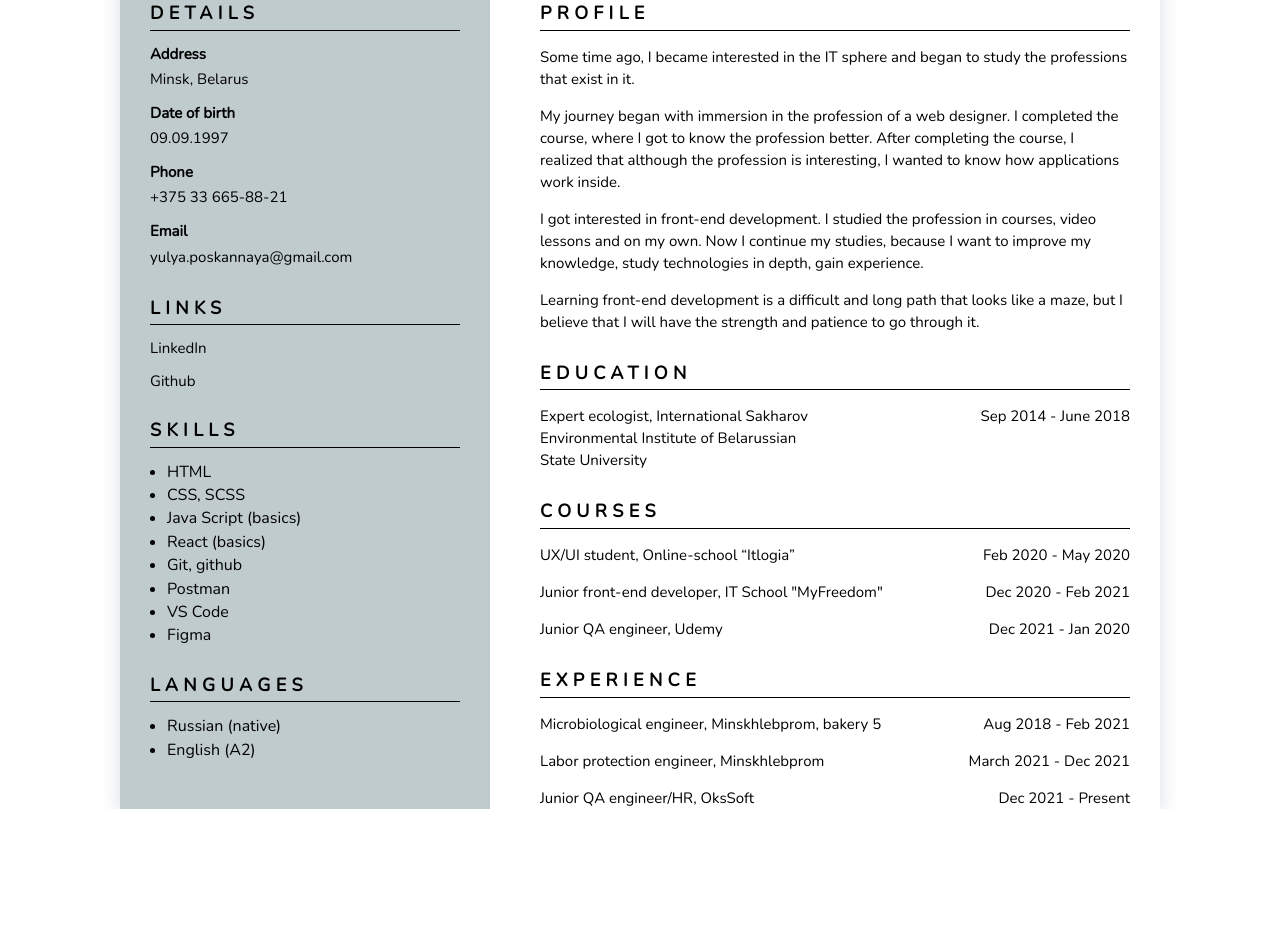
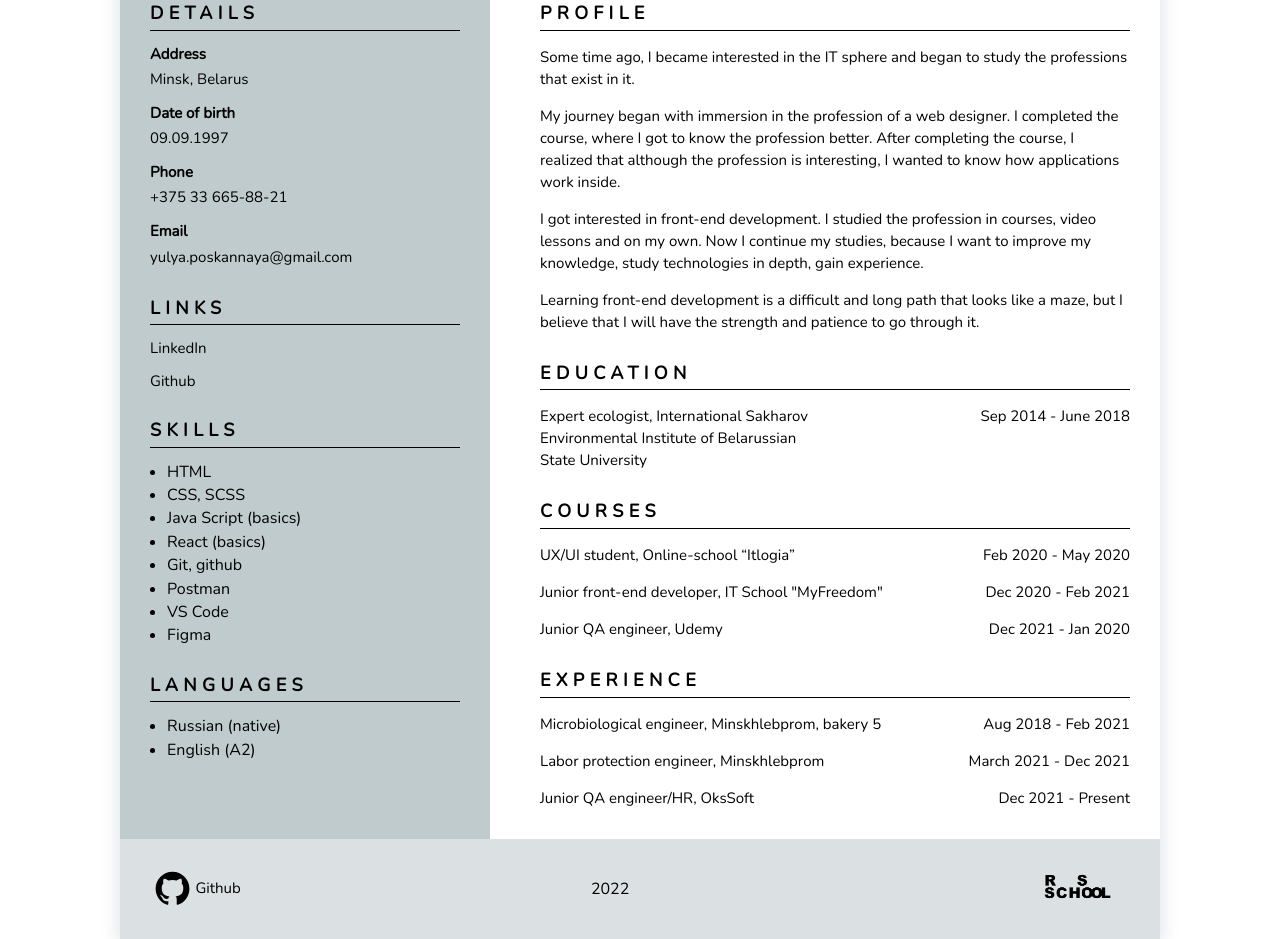
Before and after one commit to julia-poskannaya/rsschool-cv, a plain HTML site: page index.html in a window 1280 px wide. Shown: the part 347-1286 px from the top of the page. Before the commit the page ends 1156 px from the top, so only its background shows below. Drawn offline with Linux system fonts and the light colour scheme; files whose address does not match are found by name.

Commit message:
feat : final cv edits

```diff
--- a/index.html
+++ b/index.html
@@ -171,6 +171,16 @@
                 </div>
             </div>
         </main>
+
+        <footer class="footer">
+            <a href="https://github.com/julia-poskannaya" class="info-block-item-link info-block-item-link-footer">
+                <img src="./images/github_git_icon_145985.svg" alt="github">
+                Github</a>
+            <p class="footer-text">2022</p>
+            <a href="https://rs.school/js-stage0/" class="footer-logo">
+                <img src="./images/rs-logo.png" alt="rs-school-logo" class="footer-logo-img">
+            </a>
+        </footer>
     </div>
 </body>
 
--- a/style.css
+++ b/style.css
@@ -5,3 +5,4 @@
 @import url('./styles/main.css');
 @import url('./styles/header.css');
 @import url('./styles/info.css');
+@import url('./styles/footer.css');
--- /dev/null
+++ b/styles/footer.css
@@ -0,0 +1,22 @@
+.footer {
+  display: flex;
+  justify-content: space-between;
+  align-items: center;
+  height: 100px;
+  background-color: rgba(63, 99, 104, 0.187);
+}
+
+.info-block-item-link-footer {
+  display: flex;
+  align-items: center;
+  padding-left: 30px;
+}
+
+.footer-logo {
+  width: 13%;
+  padding-right: 30px;
+}
+
+.footer-logo-img {
+  width: 100%;
+}
--- a/styles/main.css
+++ b/styles/main.css
@@ -5,9 +5,9 @@
 }
 
 .left-column-main {
-  padding: 60px 30px 0;
+  padding: 60px 30px 30px;
 }
 
 .right-column-main {
-  padding: 60px 30px 0 0;
+  padding: 60px 30px 30px 0;
 }
```
Also changed, not shown: images/github_git_icon_145985.svg (added), images/rs-logo.png (added).
